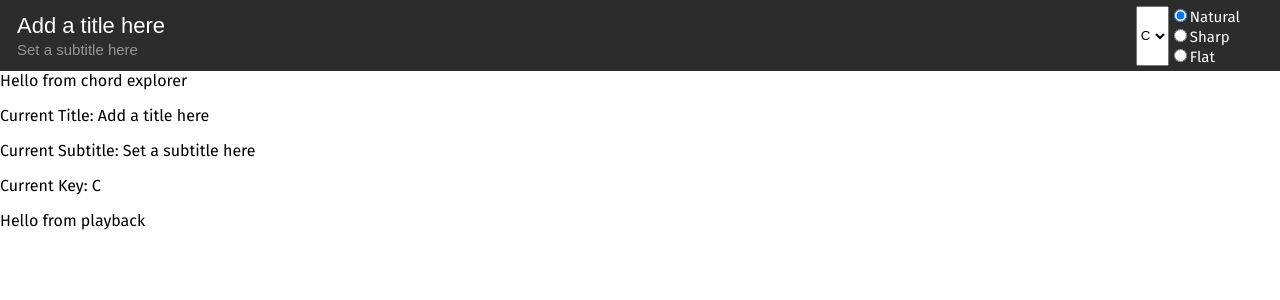
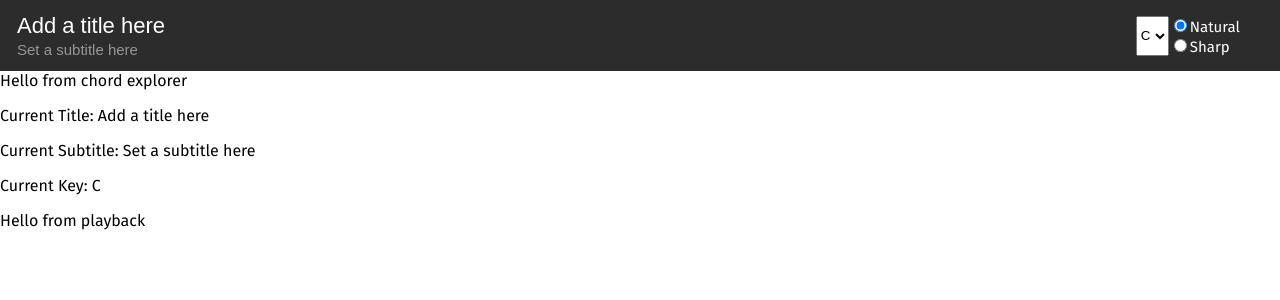
Before and after one commit to bloycey/chord-composer, a React (Create React App) app: page / in a window 1280 px wide. Shown: the top 300 px of the page. Built offline with nearby package versions, Linux system fonts and the light colour scheme.

Commit message:
Removed enharmonic notes

```diff
--- a/src/components/AccidentalSelector.js
+++ b/src/components/AccidentalSelector.js
@@ -2,6 +2,7 @@ import React, { useContext } from 'react';
 
 import styled from '@emotion/styled';
 
+import { notes } from "../staticData/musicTheory";
 import { DataHeader } from "../App.js";
 
 const AccidentalWrapper = styled.div`
@@ -16,23 +17,34 @@ const AccidentalText = styled.span`
 `
 
 const AccidentalSelector = () => {
-	const { accidental, setAccidental, setCurrentKey } = useContext(DataHeader);
+	const { accidental, setAccidental, currentKey, setCurrentKey } = useContext(DataHeader);
+	const fullKey = `${currentKey}_${accidental}`
+
 	const setter = setAccidental => e => {
 		const value = e.target.value;
 		setAccidental(value);
 	}
+
+	const createSharpNote = note => `${note}_sharp`;
+	const createFlatNote = note => `${note}_flat`;
+	const noteExists = (note, allowedNotes) => allowedNotes.includes(note);
+
 	return (
 		<AccidentalWrapper>
 			<div>
-			<div>
-					<input type="radio" name="flatsOrSharps" value="natural" checked={accidental === "natural"} onChange={setter(setAccidental, setCurrentKey)}/><AccidentalText>Natural</AccidentalText>
+				<div>
+					<input type="radio" name="flatsOrSharps" value="natural" checked={accidental === "natural"} onChange={setter(setAccidental, setCurrentKey)} /><AccidentalText>Natural</AccidentalText>
 				</div>
-				<div>
-					<input type="radio" name="flatsOrSharps" value="sharp" checked={accidental === "sharp"} onChange={setter(setAccidental, setCurrentKey)}/><AccidentalText>Sharp</AccidentalText>
-				</div>
-				<div>
-				<input type="radio" name="flatsOrSharps" value="flat" checked={accidental === "flat"} onChange={setter(setAccidental, setCurrentKey)}/><AccidentalText>Flat</AccidentalText>
-				</div>
+				{noteExists(createSharpNote(currentKey), notes) &&
+					<div>
+						<input type="radio" name="flatsOrSharps" value="sharp" checked={accidental === "sharp"} onChange={setter(setAccidental, setCurrentKey)} /><AccidentalText>Sharp</AccidentalText>
+					</div>
+				}
+				{noteExists(createFlatNote(currentKey), notes) &&
+					<div>
+						<input type="radio" name="flatsOrSharps" value="flat" checked={accidental === "flat"} onChange={setter(setAccidental, setCurrentKey)} /><AccidentalText>Flat</AccidentalText>
+					</div>
+				}
 			</div>
 		</AccidentalWrapper>
 	)
--- a/src/components/KeySelector.js
+++ b/src/components/KeySelector.js
@@ -1,20 +1,21 @@
-import React, { useContext, useEffect } from 'react';
+import React, { useContext } from 'react';
 import styled from '@emotion/styled';
 
 import { DataHeader } from "../App.js";
 
 const KeySelector = () => {
-	const { keys, currentKey, setCurrentKey } = useContext(DataHeader);
+	const { keys, currentKey, setCurrentKey, setAccidental } = useContext(DataHeader);
 	const setter = set => e => {
 		const value = e.target.value;
 		set(value);
+		setAccidental("natural");
 	}
 	return (
 		<select value={currentKey} onChange={setter(setCurrentKey)}>
 			{keys.map(key => (
-					<option value={key} selected={key === currentKey}>{key}</option>
+				<option value={key} selected={key === currentKey}>{key}</option>
 			))
-		}
+			}
 		</select>
 	)
 }
--- a/src/staticData/musicTheory.js
+++ b/src/staticData/musicTheory.js
@@ -1,4 +1,5 @@
-export const keys = ["C", "D", "E", "F", "G", "A", "B"]
+export const keys = ["C", "D", "E", "F", "G", "A", "B"];
+export const notes = ["C_natural", "C_sharp", "D_flat", "D_natural", "D_sharp", "E_flat", "E_natural", "F_natural", "F_sharp", "G_flat", "G_natural", "G_sharp", "A_flat", "A_natural", "A_sharp", "B_flat", "B_natural"]
 export const chordTypes = {
 	major: {
 		intervals: ["maj3", "perf5"]
```
Also changed, not shown: package.json (line endings or trailing spaces).
